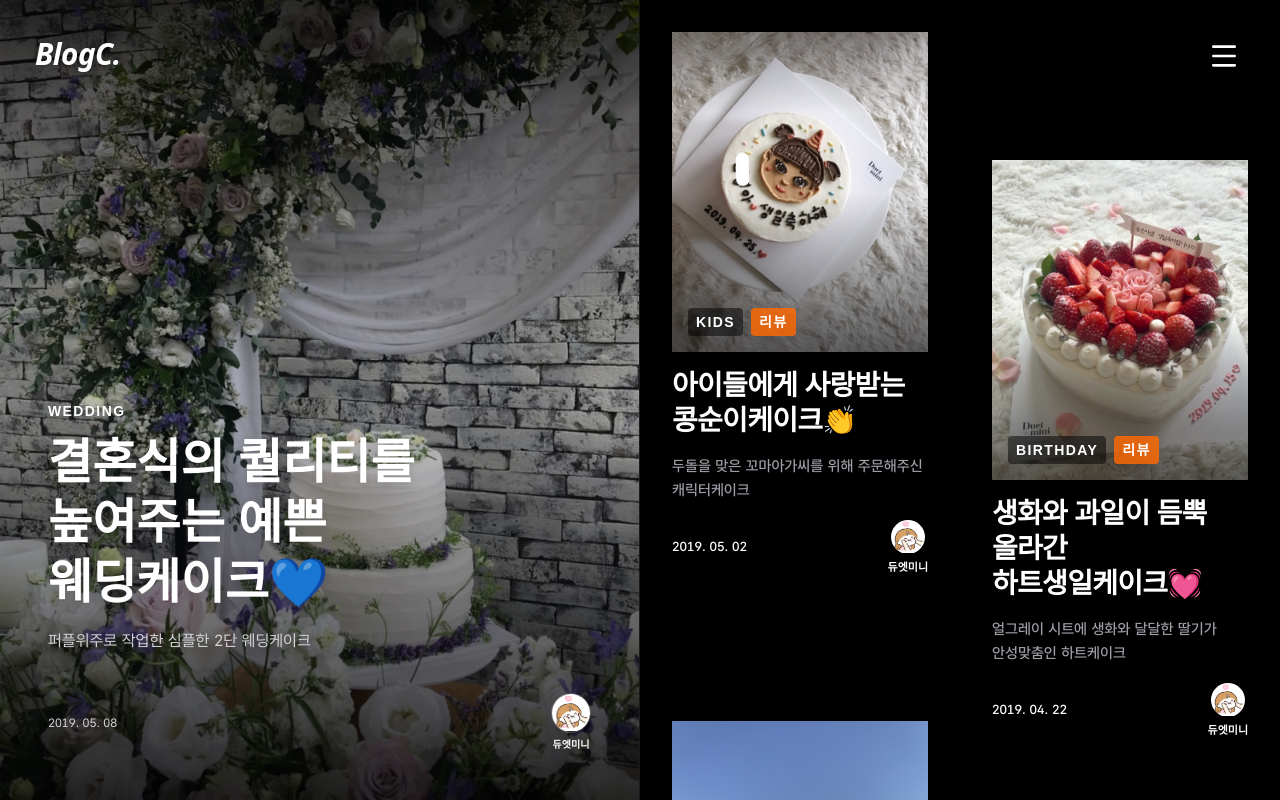
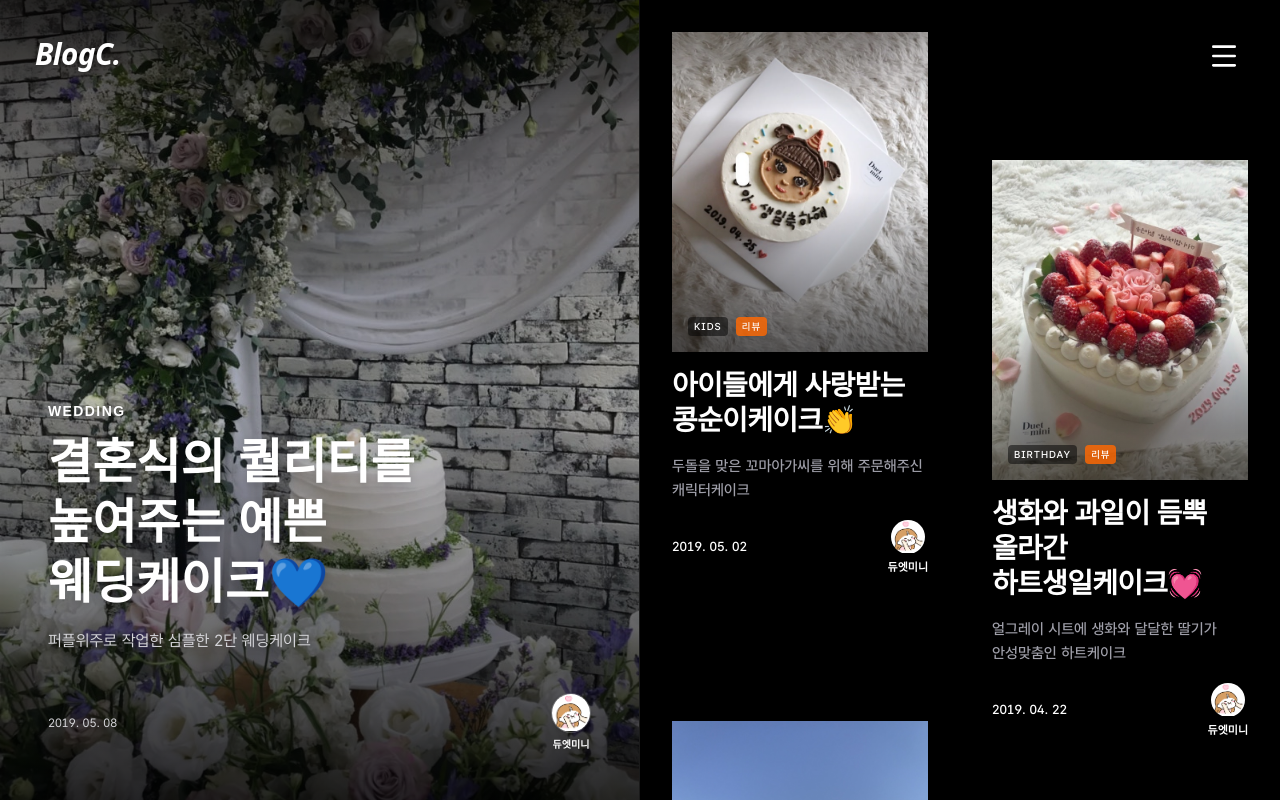
Before and after one commit to lebass98/Editor, a Next.js app: page / in a window 1280 px wide. Shown: the top 800 px of the page. Built offline with nearby package versions, Linux system fonts and the light colour scheme; a web font is replaced by a local one.

Commit message:
style: adjust category and subcategory label font size, weight, padding, and border radius.

```diff
--- a/src/components/ArticleGrid.tsx
+++ b/src/components/ArticleGrid.tsx
@@ -40,10 +40,10 @@ export default function ArticleGrid({
             ID: {article.id}
           </div> */}
           <div className="absolute bottom-4 left-4 flex gap-2 z-10">
-            <div className="text-white font-bold text-sm uppercase tracking-widest drop-shadow-md bg-black/50 px-2 py-1 rounded">
+            <div className="text-white font-medium text-[10px] uppercase tracking-widest drop-shadow-md bg-black/50 px-1.5 py-0.5 rounded-sm">
               {article.category}
             </div>
-            <div className="text-white font-bold text-sm uppercase tracking-widest drop-shadow-md bg-orange-500/80 px-2 py-1 rounded">
+            <div className="text-white font-medium text-[10px] uppercase tracking-widest drop-shadow-md bg-orange-500/80 px-1.5 py-0.5 rounded-sm">
               {article.subCategory}
             </div>
           </div>
--- a/src/components/CategoryFilteredView.tsx
+++ b/src/components/CategoryFilteredView.tsx
@@ -76,7 +76,7 @@ export default function CategoryFilteredView({ categoryName, articles }: Categor
                                             fill
                                             className="object-cover transition-transform duration-500 ease-out group-hover:scale-105"
                                         />
-                                        <div className="absolute bottom-4 left-4 text-white font-bold text-sm uppercase tracking-widest drop-shadow-md z-10 bg-black/50 px-2 py-1 rounded">
+                                        <div className="absolute bottom-4 left-4 text-white font-medium text-[10px] uppercase tracking-widest drop-shadow-md z-10 bg-black/50 px-1.5 py-0.5 rounded-sm">
                                             {article.subCategory}
                                         </div>
                                         <div className="absolute inset-0 bg-gradient-to-t from-black/50 via-transparent to-transparent pointer-events-none" />
```
